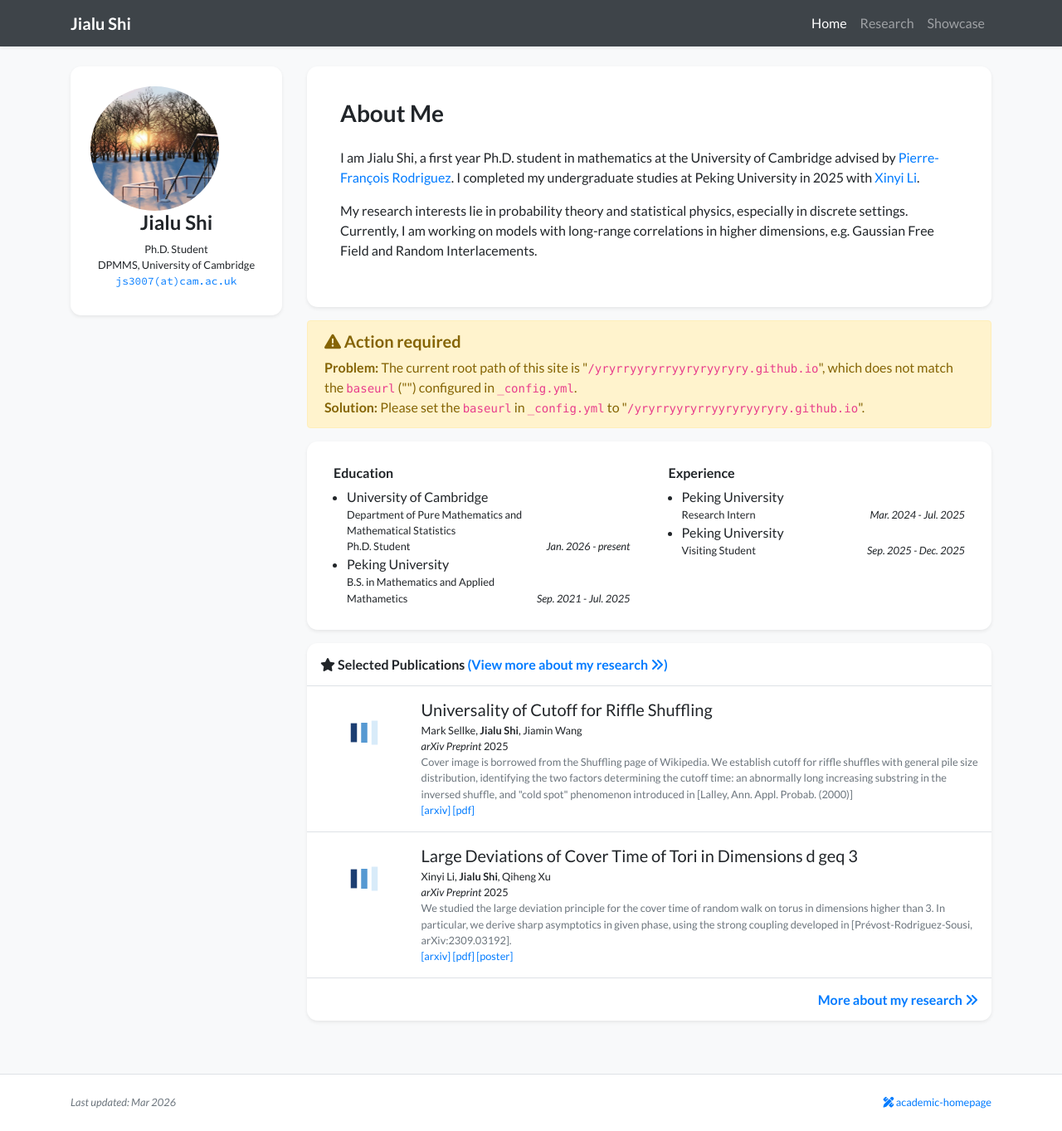
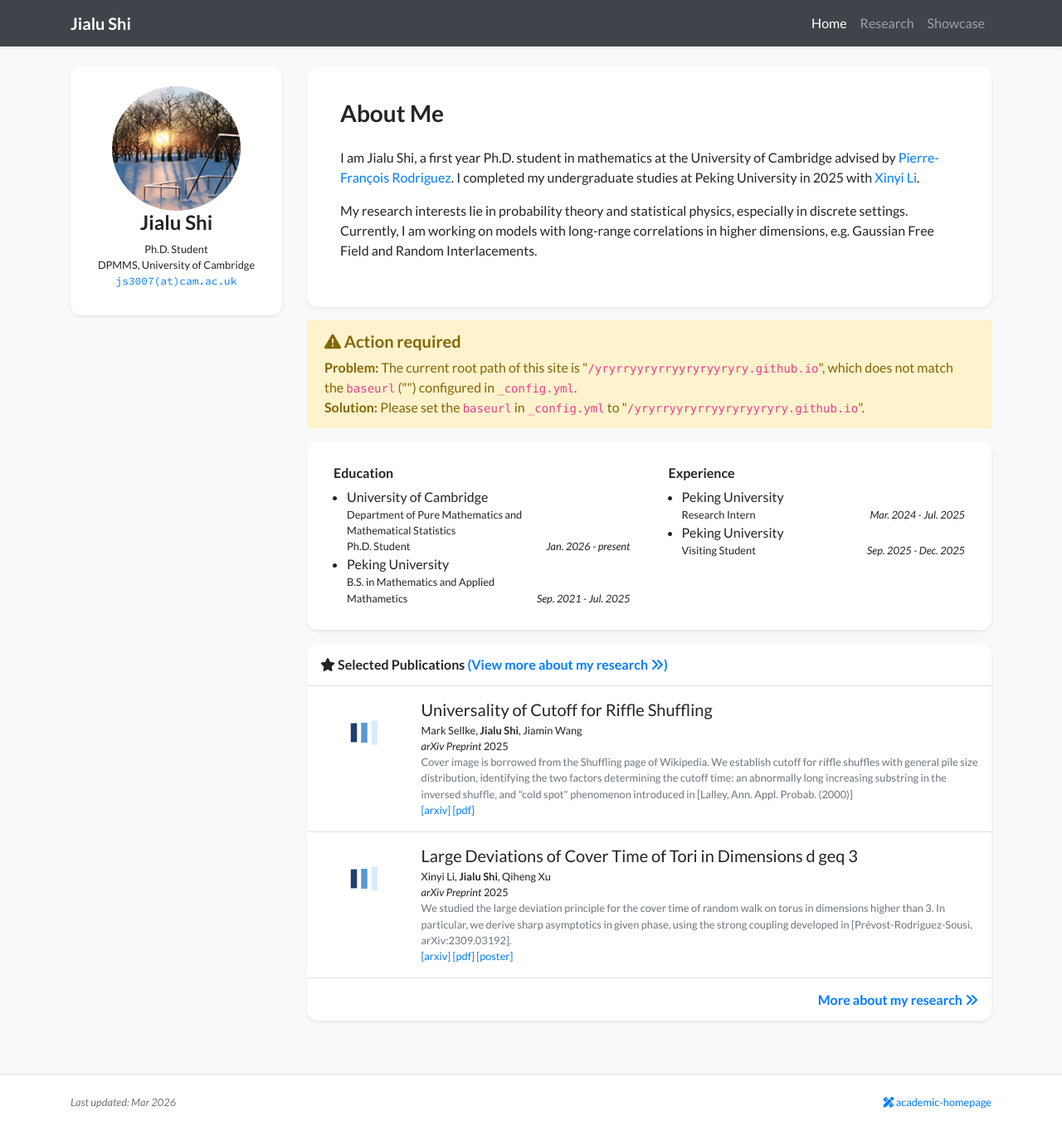
Before and after one commit to yryrryyryrryyryryyryry/yryrryyryrryyryryyryry.github.io, a Jekyll site: the page built from index.html, in a window 1280 px wide and 1363 px high. Shown: the whole window at 83% size. Built offline with Jekyll 4.4.1, drawn with Linux system fonts in a browser that asks for light colours; nearby versions of some CDN libraries; a style sheet for code colours, icons or effects is not loaded.

Commit message:
Update profile_card_mini.html

```diff
--- a/_includes/widgets/profile_card_mini.html
+++ b/_includes/widgets/profile_card_mini.html
@@ -6,7 +6,7 @@
                     <div class="col">
                         {% if site.data.profile.portrait_url %}
                         <!-- When the screen is wider than md, float the portrait on the right -->
-                        <div class="figure d-none d-md-block">
+                        <div class="figure d-none d-md-block text-center">
                             <img
                                 src="{{ site.data.profile.portrait_url | relative_url }}"
                                 class="rounded-circle"
```
